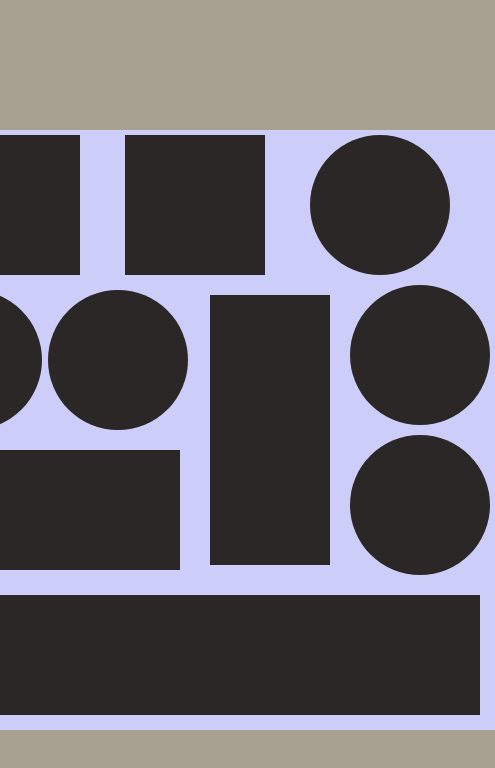
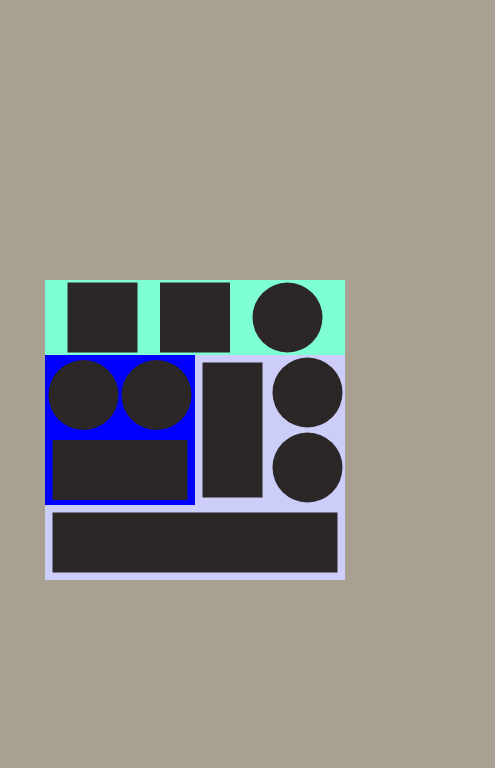
Before and after one commit to bob1999easy/testpage, a plain HTML site: page index.html in a window 390 px wide. Shown: the whole page, 495 px wide, since content can reach past the window. Drawn offline with Linux system fonts and the light colour scheme.

Commit message:
Add files via upload

```diff
--- a/style.css
+++ b/style.css
@@ -1,6 +1,15 @@
 body {
     background-color: rgb(168, 160, 144);
     overflow: hidden; /* Hide scrollbars */
+}
+
+@media (max-width: 700px) {
+    .box2 {
+        background-color: blue;
+    }
+    #flexbox {
+        scale: 0.5;
+    }
 }
 
 #container {
@@ -34,6 +43,7 @@ body {
 
 .box1 {
     width: 600px;
+    background-color: aquamarine;
 }
 
 .box2 {
```
